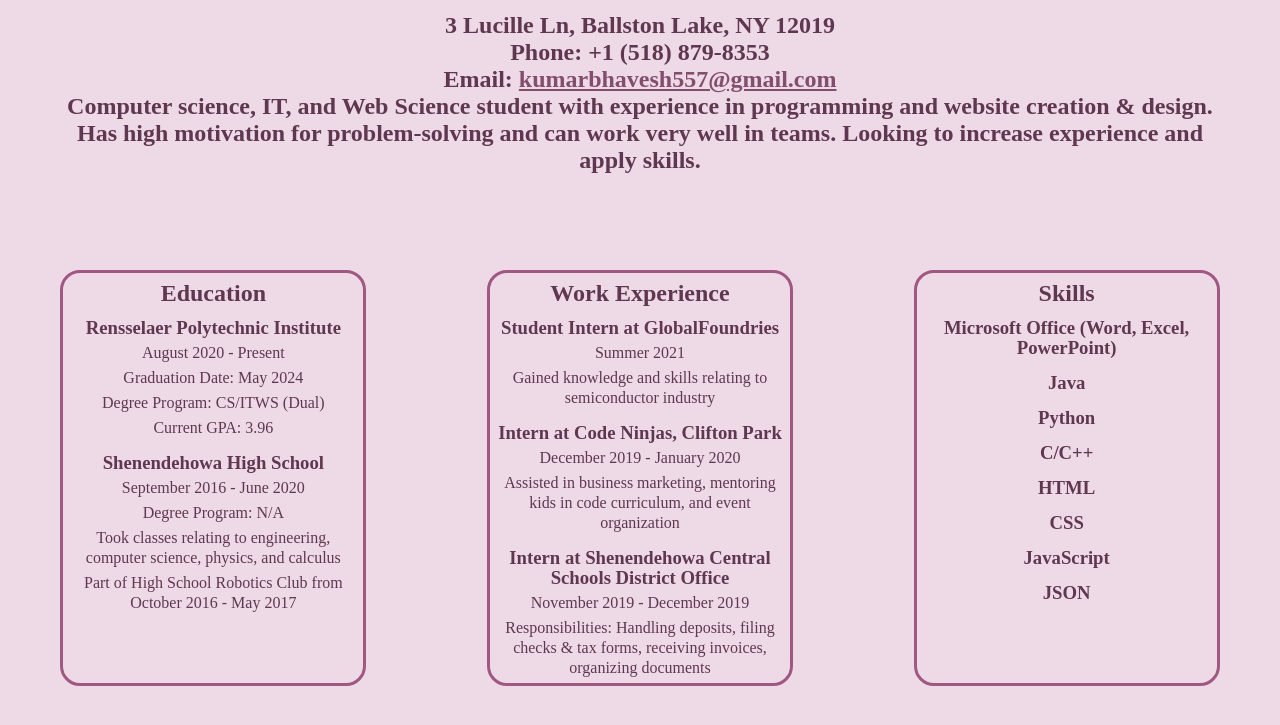
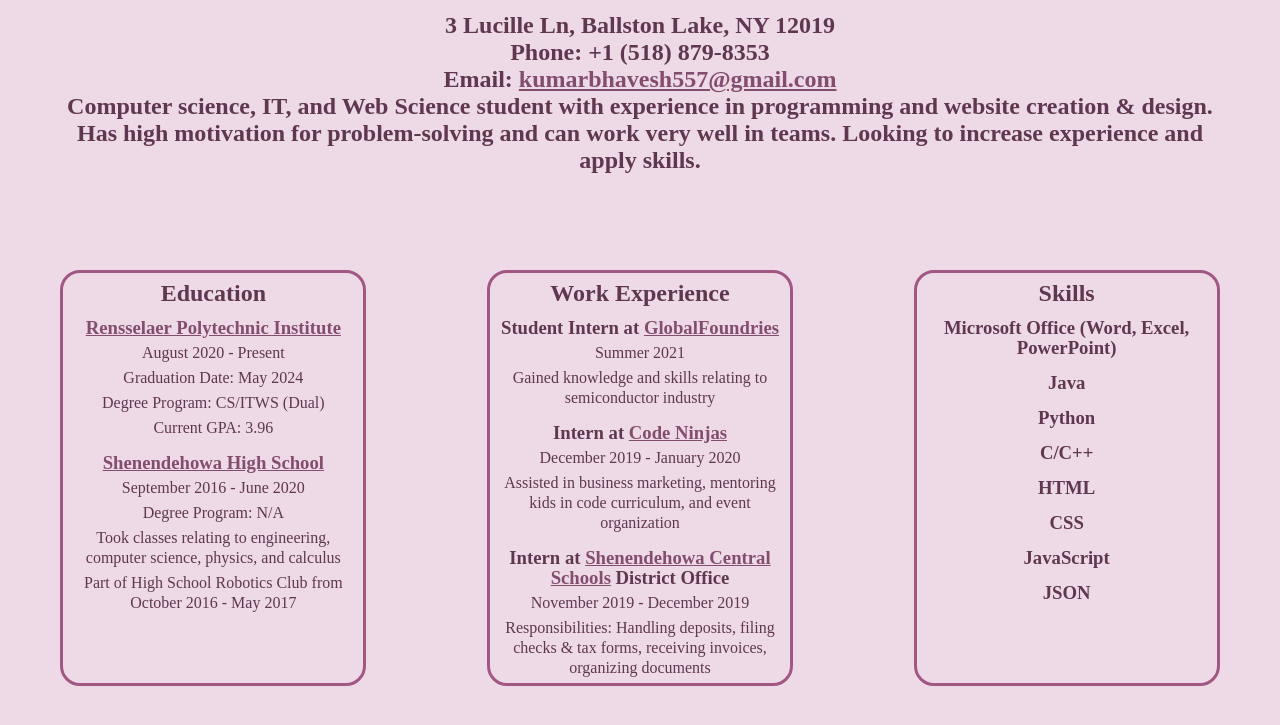
Before and after one commit to JAMForHire/JAM-repo, a plain HTML site: page bajajb.html in a window 1280 px wide. Shown: the part 285-1010 px from the top of the page. Drawn offline with Linux system fonts and the light colour scheme.

Commit message:
Links on Individual Portfolio
Added links for school and work in individual portfolio

```diff
--- a/bajajb.html
+++ b/bajajb.html
@@ -14,7 +14,7 @@
   <section class="bajajb_details_1">
     <h2>3 Lucille Ln, Ballston Lake, NY 12019</h2>
     <h2>Phone: +1 (518) 879-8353</h2>
-    <h2>Email: <a class="bajajb_email" href="mailto:kumarbhavesh557@gmail.com">kumarbhavesh557@gmail.com</a></h2>
+    <h2>Email: <a class="bajajb_link" href="mailto:kumarbhavesh557@gmail.com">kumarbhavesh557@gmail.com</a></h2>
     <h2 class="bajajb_objective">Computer science, IT, and Web Science student with experience in programming and website creation &amp;
       design. Has high motivation for problem-solving and can work very well in teams. Looking to increase experience and apply
       skills.</h2>
@@ -24,14 +24,14 @@
     <div class="bajajb_items_container">
       <h2>Education</h2>
       <div class="bajajb_item">
-        <h3>Rensselaer Polytechnic Institute</h3>
+        <h3><a class="bajajb_link" href="https://www.rpi.edu">Rensselaer Polytechnic Institute</a></h3>
         <p>August 2020 - Present</p>
         <p>Graduation Date: May 2024</p>
         <p>Degree Program: CS/ITWS (Dual)</p>
         <p>Current GPA: 3.96</p>
       </div>
       <div class="bajajb_item">
-        <h3>Shenendehowa High School</h3>
+        <h3><a class="bajajb_link" href="https://www.shenet.org">Shenendehowa High School</a></h3>
         <p>September 2016 - June 2020</p>
         <p>Degree Program: N/A</p>
         <p>Took classes relating to engineering, computer science, physics, and calculus</p>
@@ -42,17 +42,17 @@
     <div class="bajajb_items_container">
       <h2>Work Experience</h2>
       <div class="bajajb_item">
-        <h3>Student Intern at GlobalFoundries</h3>
+        <h3>Student Intern at <a class="bajajb_link" href="https://www.gf.com">GlobalFoundries</a></h3>
         <p>Summer 2021</p>
         <p>Gained knowledge and skills relating to semiconductor industry</p>
       </div>
       <div class="bajajb_item">
-        <h3>Intern at Code Ninjas, Clifton Park</h3>
+        <h3>Intern at <a class="bajajb_link" href="https://www.codeninjas.com">Code Ninjas</a></h3>
         <p>December 2019 - January 2020</p>
         <p>Assisted in business marketing, mentoring kids in code curriculum, and event organization</p>
       </div>
       <div class="bajajb_item">
-        <h3>Intern at Shenendehowa Central Schools District Office</h3>
+        <h3>Intern at <a class="bajajb_link" href="https://www.shenet.org">Shenendehowa Central Schools</a> District Office</h3>
         <p>November 2019 - December 2019</p>
         <p>Responsibilities: Handling deposits, filing checks & tax forms, receiving invoices, organizing documents</p>
       </div>
--- a/style.css
+++ b/style.css
@@ -288,15 +288,15 @@ html, body {
   margin-bottom: 6em;
 }
 
-.bajajb_email {
+.bajajb_link {
   color: rgb(131, 77, 110);
 }
 
-.bajajb_email:hover {
+.bajajb_link:hover {
   color: rgb(165, 101, 141)
 }
 
-.bajajb_email:active {
+.bajajb_link:active {
   color: rgb(95, 55, 80);
 }
 
```
